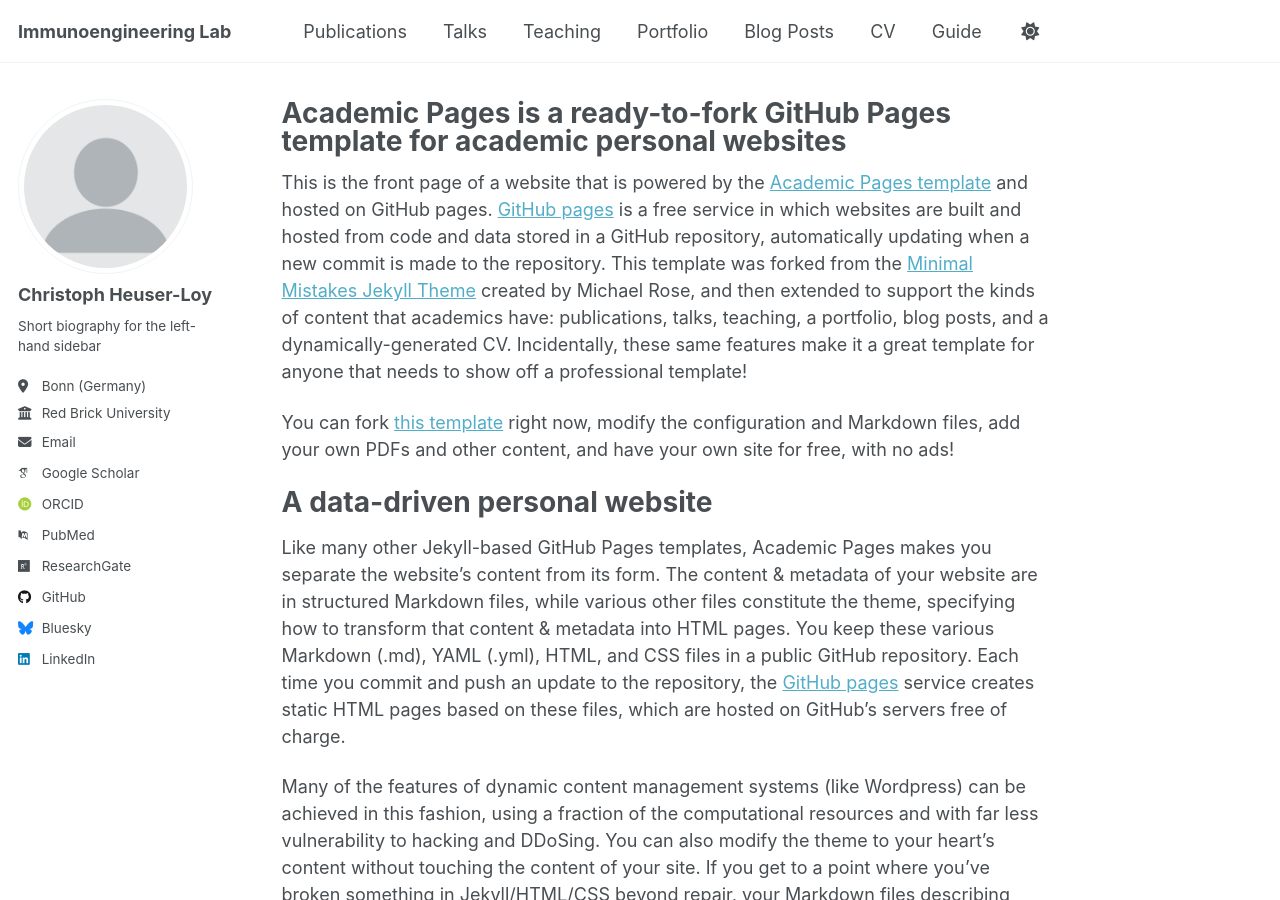
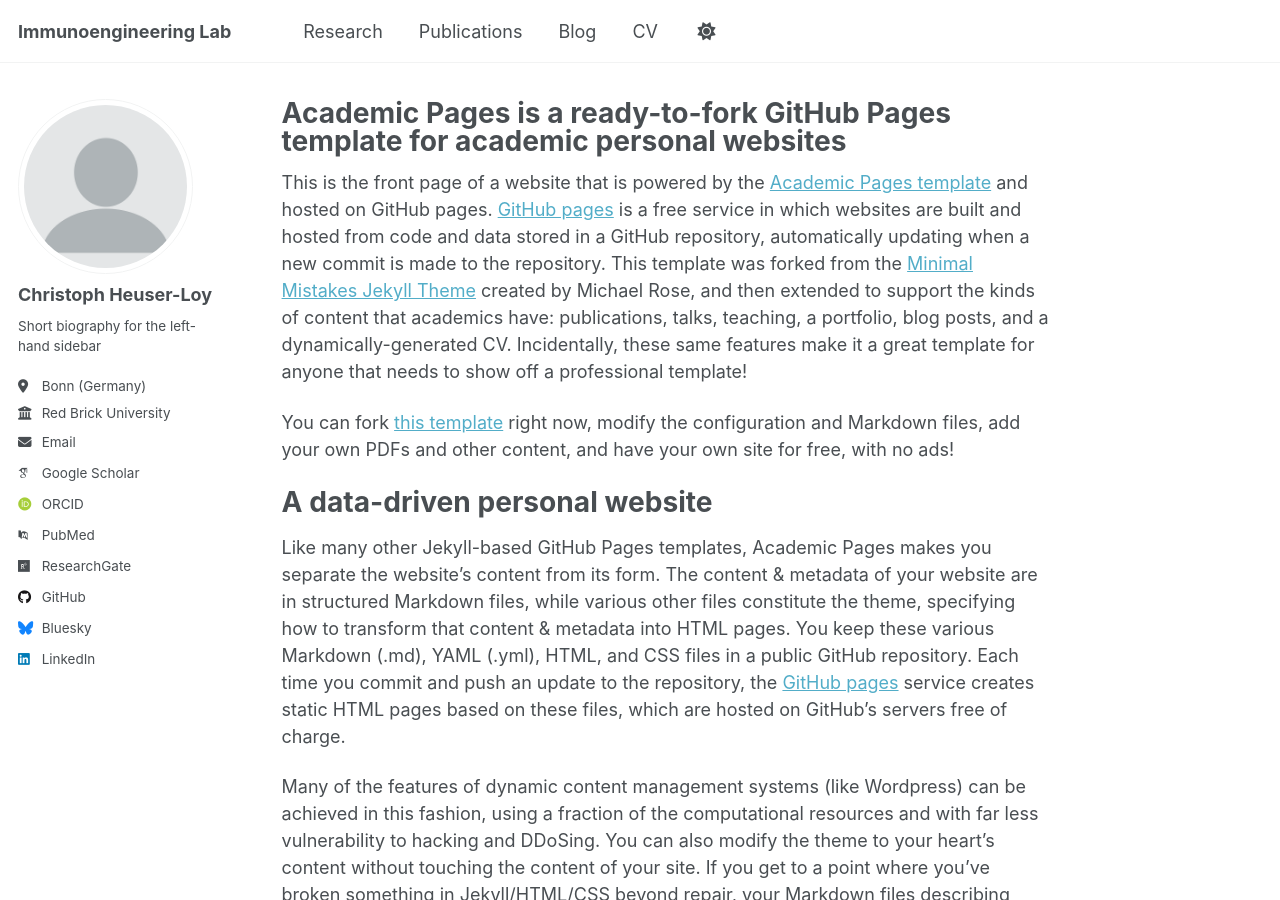
Before and after one commit to cheuserloy/cheuserloy.github.io, a Jekyll site: the page built from _pages/about.md, in a window 1280 px wide and 900 px high. Built offline with Jekyll 4.4.1, drawn with Linux system fonts in a browser that asks for light colours; some web fonts are replaced; a script that is not in the unit is left out; some of the changed lines change nothing that is shown.

Commit message:
Update page structure

```diff
--- a/_data/navigation.yml
+++ b/_data/navigation.yml
@@ -8,19 +8,22 @@
 #      Markdown formatted page while the second is generated using JSON.
 
 main:
+  - title: "Research"
+    url: /research/
+
   - title: "Publications"
     url: /publications/
 
-  - title: "Talks"
-    url: /talks/
+  # - title: "Talks"
+  #   url: /talks/
 
-  - title: "Teaching"
-    url: /teaching/
+  # - title: "Teaching"
+  #   url: /teaching/
 
-  - title: "Portfolio"
-    url: /portfolio/
+  # - title: "Portfolio"
+  #   url: /portfolio/
 
-  - title: "Blog Posts"
+  - title: "Blog"
     url: /year-archive/
 
   - title: "CV"
@@ -29,5 +32,5 @@
   # - title: "CV"
   #   url: /cv-json/
 
-  - title: "Guide"
-    url: /markdown/
+  # - title: "Guide"
+  #   url: /markdown/
```
